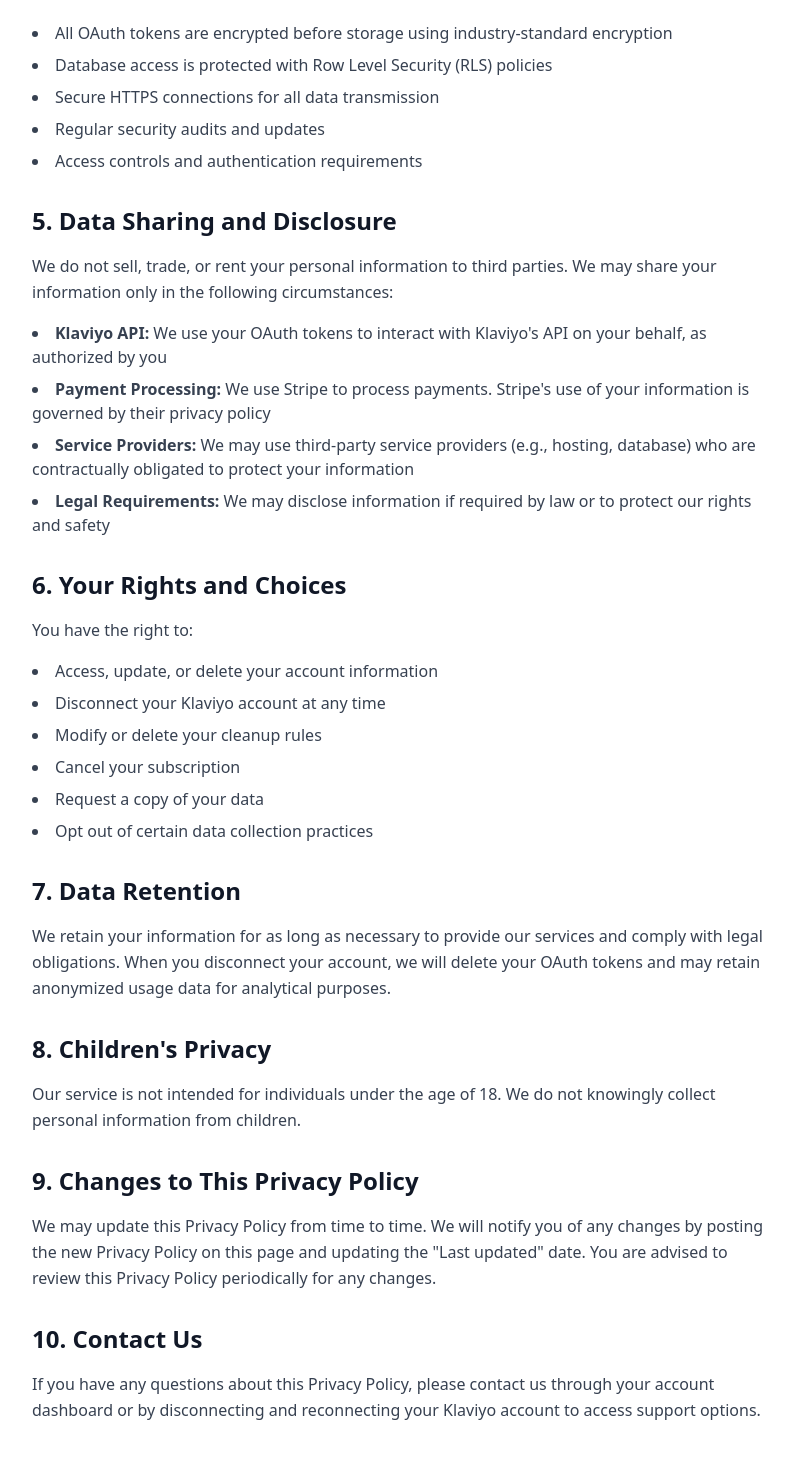
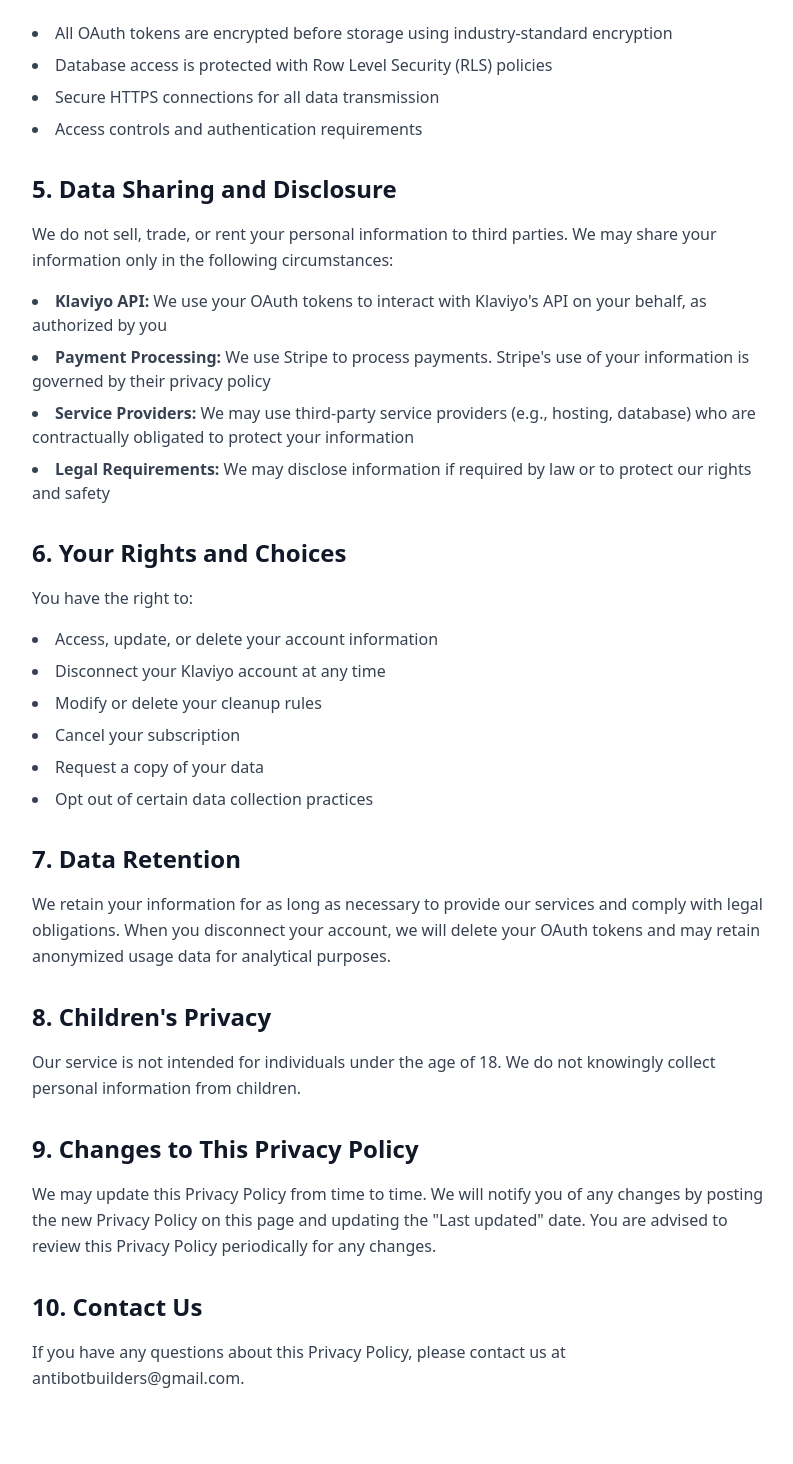
Before and after one commit to jkdipeppe/klayvio-email-delete, a Next.js app in the folder frontend/: page /privacy in a window 1280 px wide. Shown: the part 1304-2768 px from the top of the page, without its empty margins (240-1033 px from the left). Built offline with nearby package versions, Linux system fonts and the light colour scheme.

Commit message:
update email

```diff
--- a/frontend/pages/privacy.tsx
+++ b/frontend/pages/privacy.tsx
@@ -85,7 +85,6 @@ export default function PrivacyPolicy() {
                   <li>All OAuth tokens are encrypted before storage using industry-standard encryption</li>
                   <li>Database access is protected with Row Level Security (RLS) policies</li>
                   <li>Secure HTTPS connections for all data transmission</li>
-                  <li>Regular security audits and updates</li>
                   <li>Access controls and authentication requirements</li>
                 </ul>
               </section>
@@ -142,7 +141,7 @@ export default function PrivacyPolicy() {
               <section className="mb-8">
                 <h2 className="text-2xl font-semibold text-gray-900 mb-4">10. Contact Us</h2>
                 <p className="text-gray-700 leading-relaxed mb-4">
-                  If you have any questions about this Privacy Policy, please contact us through your account dashboard or by disconnecting and reconnecting your Klaviyo account to access support options.
+                  If you have any questions about this Privacy Policy, please contact us at antibotbuilders@gmail.com.
                 </p>
               </section>
             </div>
```
